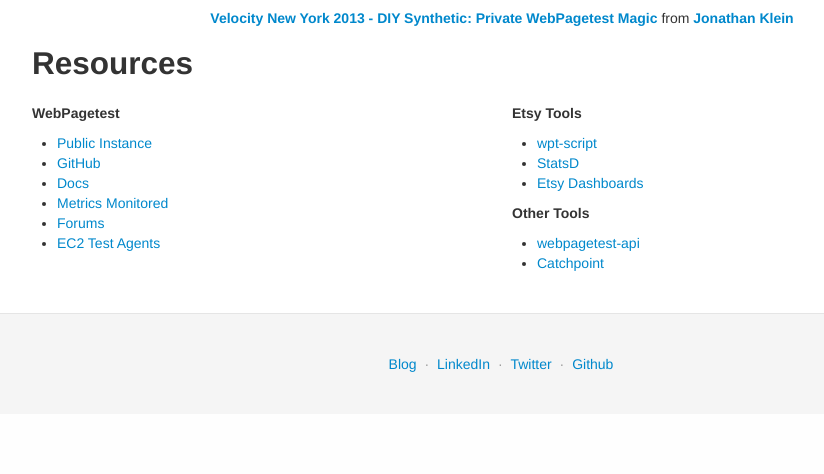
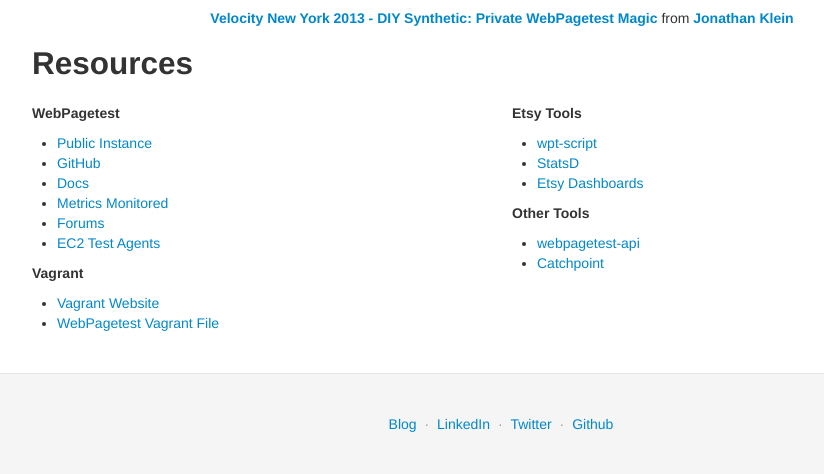
Before and after one commit to jklein/presentations, a PHP site: page /wpt.php in a window 1280 px wide. Shown: the part 614-1088 px from the top of the page, without its empty margins (138-962 px from the left). Before the commit the page ends 986 px from the top, so only its background shows below. Run offline with PHP 8.4, Linux system fonts and the light colour scheme.

Commit message:
Adding vagrant links to wpt talk

```diff
--- a/wpt.php
+++ b/wpt.php
@@ -38,6 +38,11 @@ include 'includes/header.php';
                 <li><a href="http://www.webpagetest.org/forums/">Forums</a></li>
                 <li><a href="https://sites.google.com/a/webpagetest.org/docs/private-instances#TOC-EC2-Test-Agents">EC2 Test Agents</a></li>
             </ul>
+            <h5>Vagrant</h5>
+            <ul>
+                <li><a href="http://vagrantup.com">Vagrant Website</a></li>
+                <li><a href="https://gist.github.com/jklein/6992296">WebPagetest Vagrant File</a></li>
+            </ul>
         </div>
         <div class="span6">
             <h5>Etsy Tools</h5>
```
